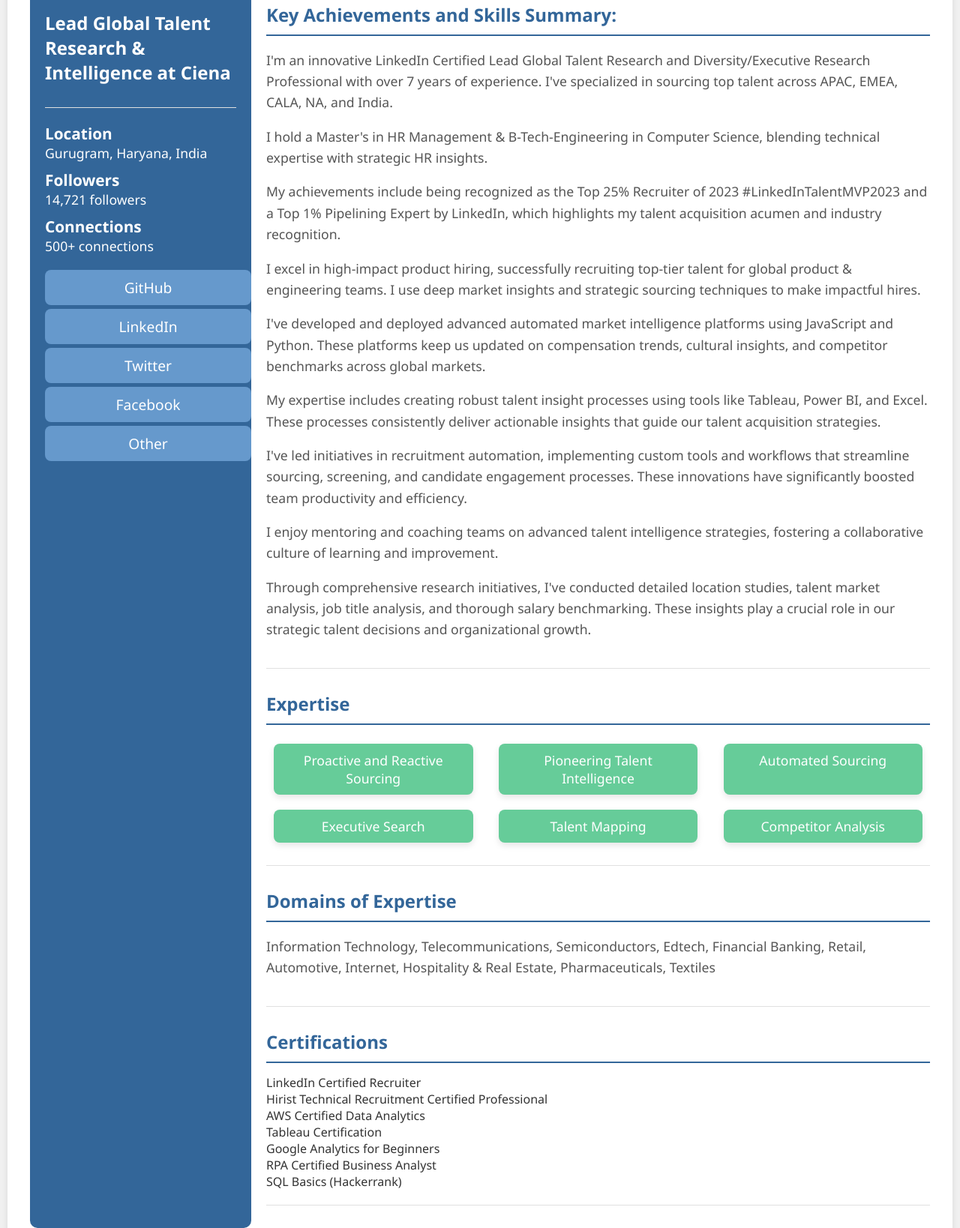
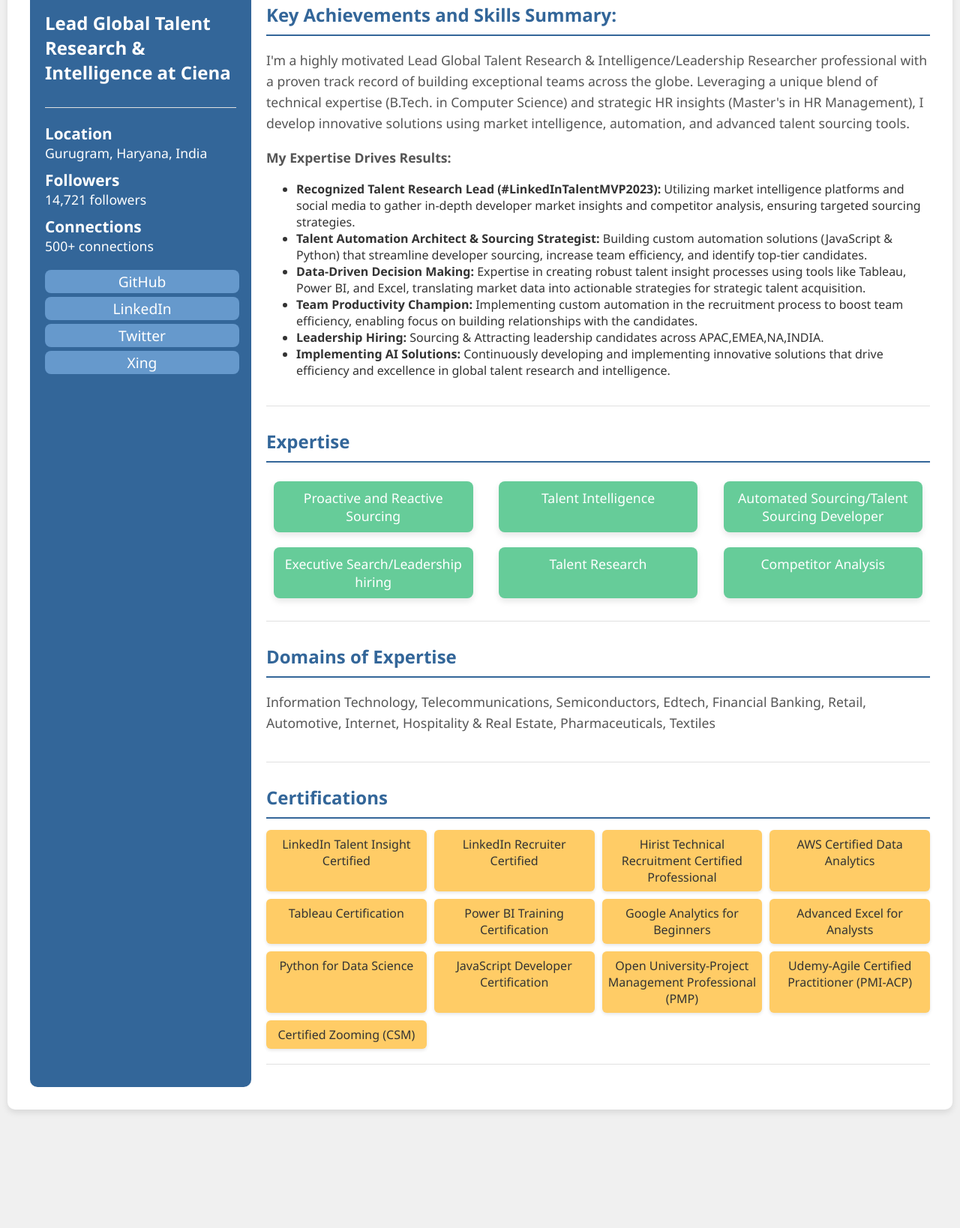
Before and after one commit to saurabh-maker/portfolio, a plain HTML site: page index.html in a window 1280 px wide. Shown: the part 185-1823 px from the top of the page at 75% size. After the commit the page ends 1685 px from the top, so only its background shows below. Drawn offline with Linux system fonts and the light colour scheme.

Commit message:
Add files via upload

```diff
--- a/index.html
+++ b/index.html
@@ -106,7 +106,7 @@
 
         .social-links a {
             width: 100%;
-            padding: 10px;
+            padding: 2px;
             background-color: #6699cc;
             text-align: center;
             color: #fff;
@@ -138,6 +138,21 @@
             color: #ffffff;
             box-shadow: 0 4px 8px rgba(0, 0, 0, 0.1);
         }
+
+        .certifications {
+            display: grid;
+            grid-template-columns: repeat(auto-fill, minmax(200px, 1fr));
+            gap: 10px;
+            margin-top: 10px;
+        }
+
+        .certification {
+            background-color: #ffcc66;
+            padding: 8px;
+            text-align: center;
+            border-radius: 6px;
+            box-shadow: 0 2px 4px rgba(0, 0, 0, 0.1);
+        }
     </style>
 </head>
 <body>
@@ -160,11 +175,10 @@
                 </div>
             </div>
             <div class="social-links">
-                <a href="#" target="_blank">GitHub</a>
-                <a href="#" target="_blank">LinkedIn</a>
-                <a href="#" target="_blank">Twitter</a>
-                <a href="#" target="_blank">Facebook</a>
-                <a href="#" target="_blank">Other</a>
+                <a href="https://github.com/saurabh-maker" target="_blank">GitHub</a>
+                <a href="https://www.linkedin.com/in/thesaurabhsrivastava/" target="_blank">LinkedIn</a>
+                <a href="https://twitter.com/saurabh89275648" target="_blank">Twitter</a>
+                <a href="https://www.xing.com/profile/saurabh_srivastava24/web_profiles?expandNeffi=true" target="_blank">Xing</a>
             </div>
         </div>
         <div class="content">
@@ -174,24 +188,27 @@
             </div>
             <div class="section">
                 <h3>Key Achievements and Skills Summary:</h3>
-                <p>I'm an innovative LinkedIn Certified Lead Global Talent Research and Diversity/Executive Research Professional with over 7 years of experience. I've specialized in sourcing top talent across APAC, EMEA, CALA, NA, and India.</p>
-                <p>I hold a Master's in HR Management & B-Tech-Engineering in Computer Science, blending technical expertise with strategic HR insights.</p>
-                <p>My achievements include being recognized as the Top 25% Recruiter of 2023 #LinkedInTalentMVP2023 and a Top 1% Pipelining Expert by LinkedIn, which highlights my talent acquisition acumen and industry recognition.</p>
-                <p>I excel in high-impact product hiring, successfully recruiting top-tier talent for global product & engineering teams. I use deep market insights and strategic sourcing techniques to make impactful hires.</p>
-                <p>I've developed and deployed advanced automated market intelligence platforms using JavaScript and Python. These platforms keep us updated on compensation trends, cultural insights, and competitor benchmarks across global markets.</p>
-                <p>My expertise includes creating robust talent insight processes using tools like Tableau, Power BI, and Excel. These processes consistently deliver actionable insights that guide our talent acquisition strategies.</p>
-                <p>I've led initiatives in recruitment automation, implementing custom tools and workflows that streamline sourcing, screening, and candidate engagement processes. These innovations have significantly boosted team productivity and efficiency.</p>
-                <p>I enjoy mentoring and coaching teams on advanced talent intelligence strategies, fostering a collaborative culture of learning and improvement.</p>
-                <p>Through comprehensive research initiatives, I've conducted detailed location studies, talent market analysis, job title analysis, and thorough salary benchmarking. These insights play a crucial role in our strategic talent decisions and organizational growth.</p>
+                <p>
+                    I'm a highly motivated Lead Global Talent Research & Intelligence/Leadership Researcher professional with a proven track record of building exceptional teams across the globe. Leveraging a unique blend of technical expertise (B.Tech. in Computer Science) and strategic HR insights (Master's in HR Management), I develop innovative solutions using market intelligence, automation, and advanced talent sourcing tools.
+                </p>
+                <p><b>My Expertise Drives Results:</b></p>
+                <ul>
+                    <li><b>Recognized Talent Research Lead (#LinkedInTalentMVP2023):</b> Utilizing market intelligence platforms and social media to gather in-depth developer market insights and competitor analysis, ensuring targeted sourcing strategies.</li>
+                    <li><b>Talent Automation Architect & Sourcing Strategist:</b> Building custom automation solutions (JavaScript & Python) that streamline developer sourcing, increase team efficiency, and identify top-tier candidates.</li>
+                    <li><b>Data-Driven Decision Making:</b> Expertise in creating robust talent insight processes using tools like Tableau, Power BI, and Excel, translating market data into actionable strategies for strategic talent acquisition.</li>
+                    <li><b>Team Productivity Champion:</b> Implementing custom automation in the recruitment process to boost team efficiency, enabling focus on building relationships with the candidates.</li>
+                    <li><b>Leadership Hiring:</b> Sourcing & Attracting leadership candidates across APAC,EMEA,NA,INDIA.</li>
+                    <li><b>Implementing AI Solutions:</b> Continuously developing and implementing innovative solutions that drive efficiency and excellence in global talent research and intelligence.</li>
+                </ul>
             </div>
             <div class="section">
                 <h3>Expertise</h3>
                 <div class="skills">
                     <div class="skill">Proactive and Reactive Sourcing</div>
-                    <div class="skill">Pioneering Talent Intelligence</div>
-                    <div class="skill">Automated Sourcing</div>
-                    <div class="skill">Executive Search</div>
-                    <div class="skill">Talent Mapping</div>
+                    <div class="skill">Talent Intelligence</div>
+                    <div class="skill">Automated Sourcing/Talent Sourcing Developer</div>
+                    <div class="skill">Executive Search/Leadership hiring</div>
+                    <div class="skill">Talent Research</div>
                     <div class="skill">Competitor Analysis</div>
                 </div>
             </div>
@@ -202,13 +219,19 @@
             <div class="section">
                 <h3>Certifications</h3>
                 <div class="certifications">
-                    <div class="certification">LinkedIn Certified Recruiter</div>
+                    <div class="certification">LinkedIn Talent Insight Certified</div>
+                    <div class="certification">LinkedIn Recruiter Certified</div>
                     <div class="certification">Hirist Technical Recruitment Certified Professional</div>
                     <div class="certification">AWS Certified Data Analytics</div>
                     <div class="certification">Tableau Certification</div>
+                    <div class="certification">Power BI Training Certification</div>
                     <div class="certification">Google Analytics for Beginners</div>
-                    <div class="certification">RPA Certified Business Analyst</div>
-                    <div class="certification">SQL Basics (Hackerrank)</div>
+                    <div class="certification">Advanced Excel for Analysts</div>
+                    <div class="certification">Python for Data Science</div>
+                    <div class="certification">JavaScript Developer Certification</div>
+                    <div class="certification">Open University-Project Management Professional (PMP)</div>
+                    <div class="certification">Udemy-Agile Certified Practitioner (PMI-ACP)</div>
+                    <div class="certification">Certified Zooming (CSM)</div>
                 </div>
             </div>
         </div>
```
